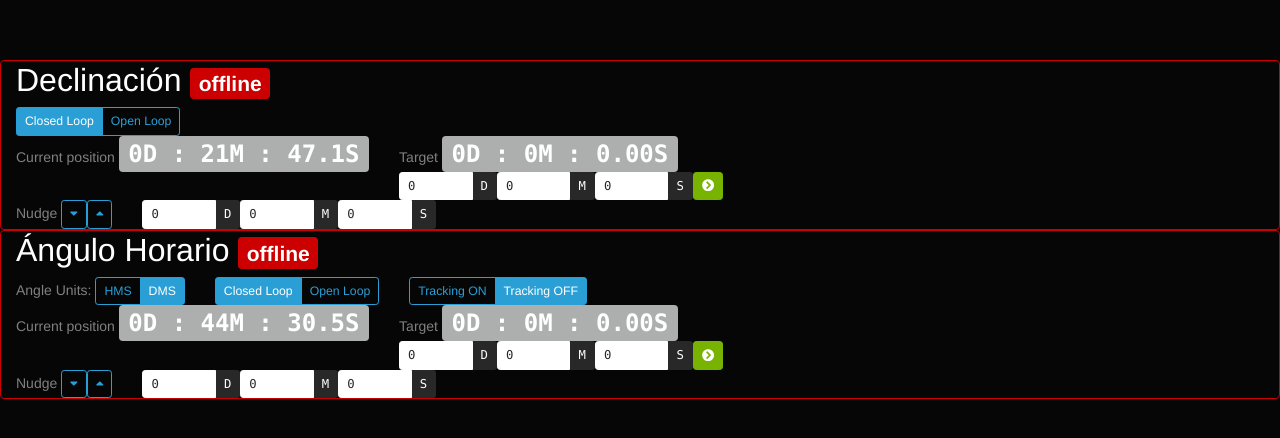
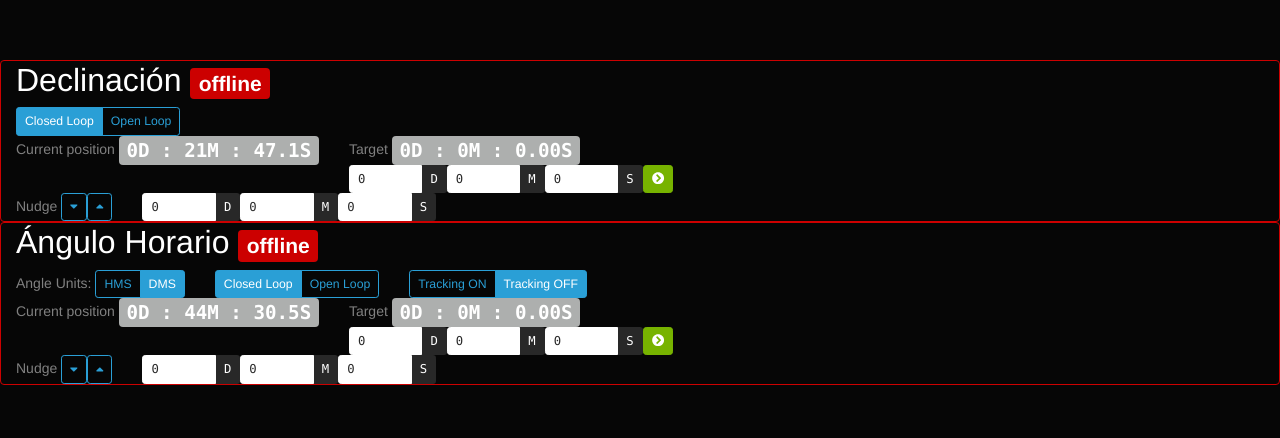
Before and after one commit to telescopio-montemayor/ethernet-encoder-servo-ui, a Vue app: page / in a window 1280 px wide. Shown: the top 438 px of the page. Built offline with nearby package versions, Linux system fonts and the light colour scheme; no server answers.

Commit message:
AngleDisplay: minor style fixes, remove duplicate style

```diff
--- a/src/components/AngleDisplay.vue
+++ b/src/components/AngleDisplay.vue
@@ -6,8 +6,8 @@
 
 <style scoped>
 span.badge {
-  font-size: 1.5rem;
-  display: inline-block;
+  font-size: 1.2rem;
+  vertical-align: middle;
 }
 </style>
 
```
